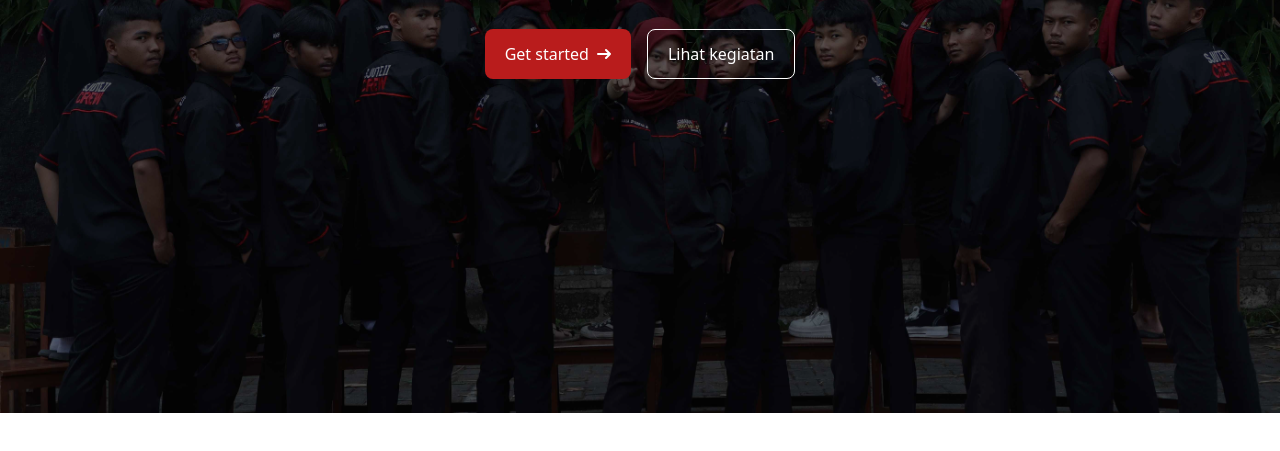
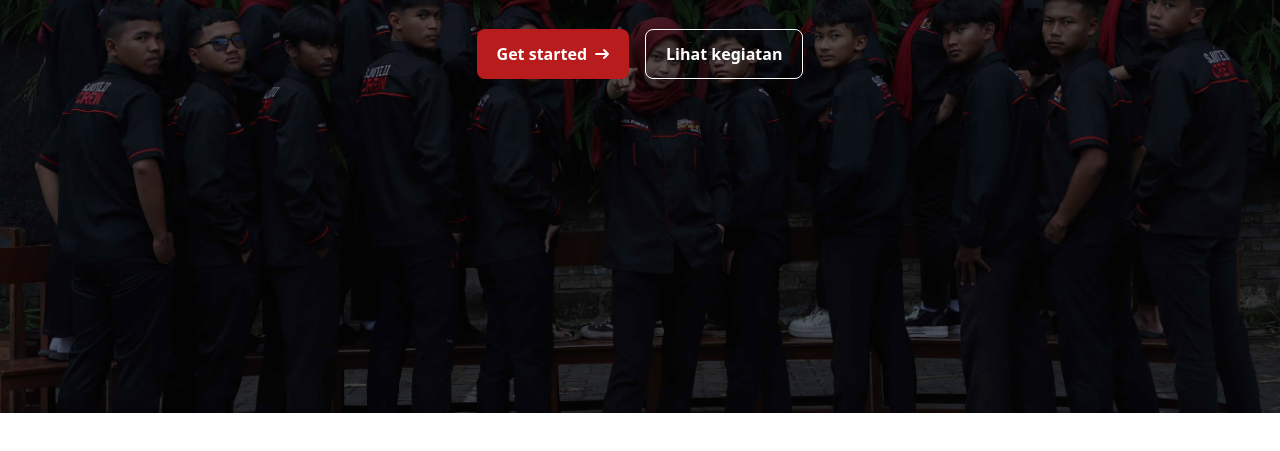
Before and after one commit to isoul87/SJUTE2, a website: page index.html in a window 1280 px wide. Shown: the part 387-838 px from the top of the page. Drawn offline with nearby package versions, Linux system fonts and the light colour scheme; files whose address does not match are found by name.

Commit message:
fix font

```diff
--- a/index.html
+++ b/index.html
@@ -98,13 +98,13 @@
             <p class="mb-8 text-lg font-normal text-gray-300 lg:text-xl sm:px-16 lg:px-48">Wadah pengembangan kreativitas dan profesionalitas siswa SMA Wahidiyah dalam bidang jurnalistik dan multimedia. Bersama, kami berkarya menciptakan inspirasi melalui tulisan, foto, dan karya visual.</p>
           </div>
             <div class="flex flex-col space-y-4 sm:flex-row sm:justify-center sm:space-y-0">
-              <a href="#tentangkami" class="inline-flex justify-center items-center py-3 px-5 text-base font-medium text-center text-white rounded-lg bg-red-700 hover:bg-red-800 focus:ring-4 focus:ring-red-300 dark:focus:ring-red-900">
+              <a href="#tentangkami" class="inline-flex justify-center items-center py-3 px-5 text-base font-extrabold text-center text-white rounded-lg bg-red-700 hover:bg-red-800 focus:ring-4 focus:ring-red-300 dark:focus:ring-red-900">
                 Get started
                 <svg class="w-3.5 h-3.5 ms-2 rtl:rotate-180" aria-hidden="true" xmlns="http://www.w3.org/2000/svg" fill="none" viewBox="0 0 14 10">
                         <path stroke="currentColor" stroke-linecap="round" stroke-linejoin="round" stroke-width="2" d="M1 5h12m0 0L9 1m4 4L9 9"/>
                       </svg>
                     </a>
-                    <a href="#event" class="inline-flex justify-center hover:text-gray-900 items-center py-3 px-5 sm:ms-4 text-base font-medium text-center text-white rounded-lg border border-white hover:bg-gray-100 focus:ring-4 focus:ring-gray-400">
+                    <a href="#event" class="inline-flex justify-center hover:text-gray-900 items-center py-3 px-5 sm:ms-4 text-base font-bold text-center text-white rounded-lg border border-white hover:bg-gray-100 focus:ring-4 focus:ring-gray-400">
                       Lihat kegiatan
                     </a>
                   </div>
@@ -118,7 +118,7 @@
 
         <div class="text-center mb-16">
           <p class="text-xl font-semibold text-red-800">Profil Organisasi</p>
-          <h1 class="title2-about text-2xl md:text-4xl font-bold">Lebih Dekat dengan Perjalanan Kami</h1>
+          <h1 class="title2-about text-2xl md:text-3xl font-bold">Lebih Dekat dengan Perjalanan Kami</h1>
         </div>
 
         <div class="max-w-full flex flex-col items-center text-center container">
```
Also changed, not shown: src/output.css.
